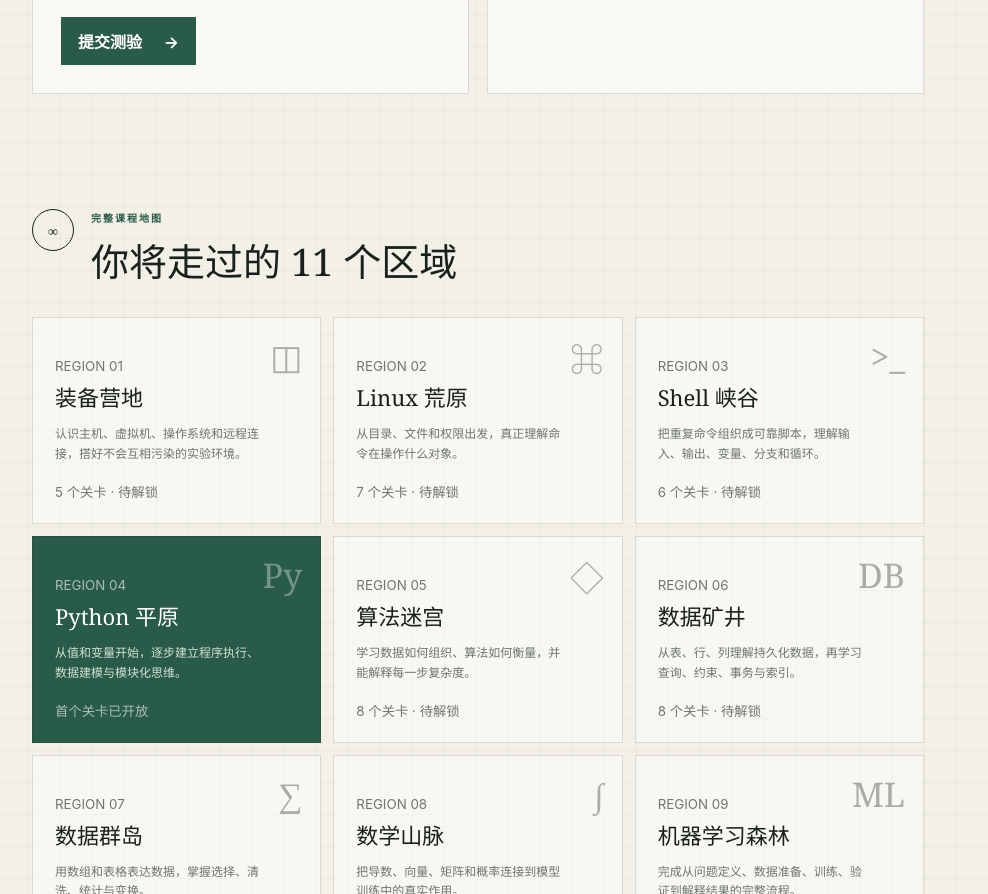
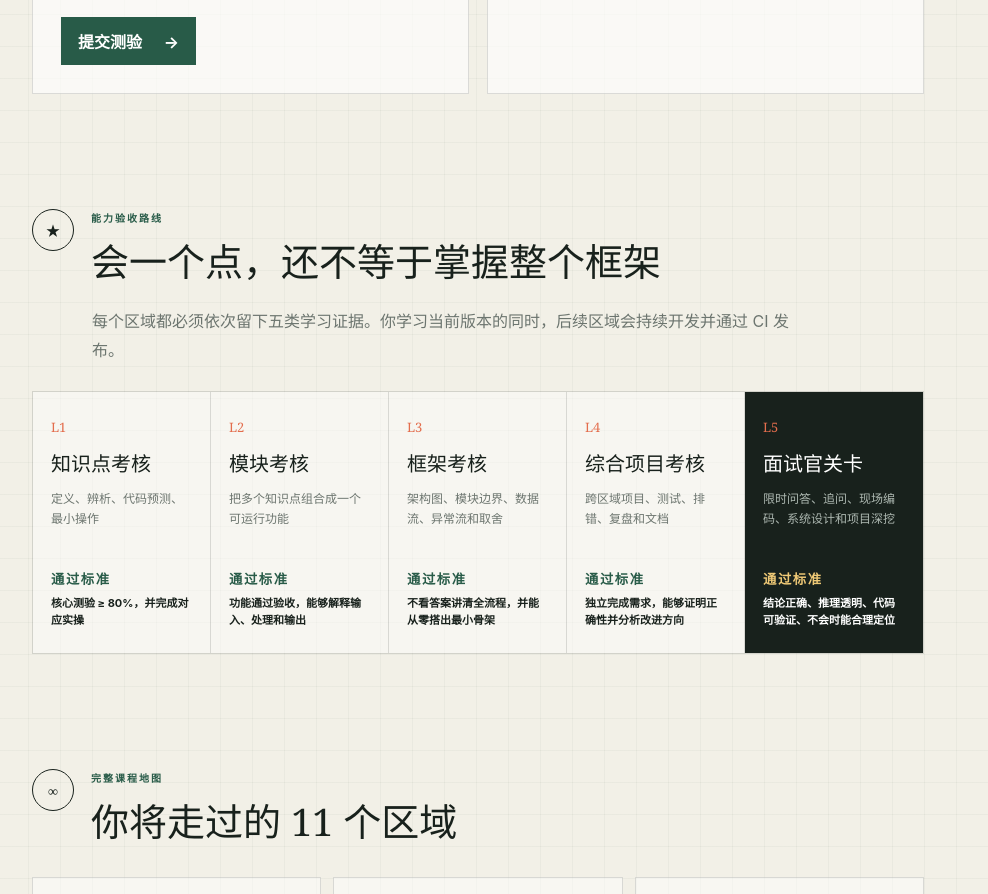
Before and after one commit to ma-yuaner/learn_bot, a website with bundled scripts: page index.html in a window 1280 px wide. Shown: the part 3858-4752 px from the top of the page, without its empty margins (292-1280 px from the left). Built offline with nearby package versions, Linux system fonts and the light colour scheme.

Commit message:
feat: add framework assessments and coverage matrix

```diff
--- a/app.js
+++ b/app.js
@@ -1,4 +1,4 @@
-import { firstLesson, tracks } from "./data/curriculum.js";
+import { assessmentLevels, firstLesson, tracks } from "./data/curriculum.js";
 
 const storageKey = "ai-explorer-progress-v1";
 const defaultProgress = {
@@ -58,6 +58,15 @@ function renderBaseContent() {
       <h3>${track.title}</h3>
       <p>${track.description}</p>
       <small>${track.available ? "首个关卡已开放" : `${track.chapters.length} 个关卡 · 待解锁`}</small>
+    </article>
+  `).join("");
+  document.querySelector("#assessment-levels").innerHTML = assessmentLevels.map((item) => `
+    <article class="assessment-level">
+      <span>${item.level}</span>
+      <h3>${item.title}</h3>
+      <p>${item.evidence}</p>
+      <small>通过标准</small>
+      <b>${item.pass}</b>
     </article>
   `).join("");
   document.querySelector("#quiz-questions").innerHTML = firstLesson.quiz.map((quiz, questionIndex) => `
--- a/data/curriculum.js
+++ b/data/curriculum.js
@@ -152,3 +152,36 @@ export const firstLesson = {
     }
   ]
 };
+
+export const assessmentLevels = [
+  {
+    level: "L1",
+    title: "知识点考核",
+    evidence: "定义、辨析、代码预测、最小操作",
+    pass: "核心测验 ≥ 80%，并完成对应实操"
+  },
+  {
+    level: "L2",
+    title: "模块考核",
+    evidence: "把多个知识点组合成一个可运行功能",
+    pass: "功能通过验收，能够解释输入、处理和输出"
+  },
+  {
+    level: "L3",
+    title: "框架考核",
+    evidence: "架构图、模块边界、数据流、异常流和取舍",
+    pass: "不看答案讲清全流程，并能从零搭出最小骨架"
+  },
+  {
+    level: "L4",
+    title: "综合项目考核",
+    evidence: "跨区域项目、测试、排错、复盘和文档",
+    pass: "独立完成需求，能够证明正确性并分析改进方向"
+  },
+  {
+    level: "L5",
+    title: "面试官关卡",
+    evidence: "限时问答、追问、现场编码、系统设计和项目深挖",
+    pass: "结论正确、推理透明、代码可验证、不会时能合理定位"
+  }
+];
--- a/index.html
+++ b/index.html
@@ -150,6 +150,15 @@
           </div>
         </section>
 
+        <section class="assessment-path">
+          <div class="section-heading">
+            <span class="step-number">★</span>
+            <div><p class="eyebrow">能力验收路线</p><h2>会一个点，还不等于掌握整个框架</h2></div>
+          </div>
+          <p class="path-intro">每个区域都必须依次留下五类学习证据。你学习当前版本的同时，后续区域会持续开发并通过 CI 发布。</p>
+          <div id="assessment-levels" class="assessment-levels"></div>
+        </section>
+
         <section class="map-section">
           <div class="section-heading">
             <span class="step-number">∞</span>
--- a/styles.css
+++ b/styles.css
@@ -95,7 +95,7 @@ button { cursor: pointer; }
 .mastery-track { height: 5px; background: #dddcd2; }
 .mastery-track i { display: block; height: 100%; background: var(--gold); }
 
-.lesson-section, .map-section { padding-top: 115px; }
+.lesson-section, .map-section, .assessment-path { padding-top: 115px; }
 .section-heading { display: flex; align-items: flex-start; gap: 17px; margin-bottom: 30px; }
 .section-heading .eyebrow { margin: 1px 0 7px; }
 .section-heading h2 { margin: 0; font: 38px Georgia, "Songti SC", serif; }
@@ -158,6 +158,18 @@ button { cursor: pointer; }
 .explain-card textarea { width: 100%; padding: 15px; resize: vertical; border: 1px solid var(--line); background: #fffef9; line-height: 1.7; margin: 12px 0; }
 .explain-card code { color: var(--coral); }
 
+.path-intro { max-width: 720px; color: var(--muted); line-height: 1.8; margin: -10px 0 26px 60px; }
+.assessment-levels { display: grid; grid-template-columns: repeat(5, 1fr); border: 1px solid var(--line); }
+.assessment-level { padding: 24px 18px; background: rgba(255,255,255,.42); border-right: 1px solid var(--line); min-height: 235px; }
+.assessment-level:last-child { border-right: 0; background: var(--ink); color: white; }
+.assessment-level > span { color: var(--coral); font: 13px Georgia, serif; }
+.assessment-level h3 { font: 20px Georgia, "Songti SC", serif; margin: 12px 0; }
+.assessment-level p { min-height: 58px; color: var(--muted); font-size: 12px; line-height: 1.65; }
+.assessment-level:last-child p { color: #aeb9b2; }
+.assessment-level small { display: block; margin-top: 22px; color: var(--green); font-weight: 800; letter-spacing: .12em; }
+.assessment-level:last-child small { color: #efc976; }
+.assessment-level b { display: block; margin-top: 7px; font-size: 11px; line-height: 1.55; }
+
 .world-map { display: grid; grid-template-columns: repeat(3, 1fr); gap: 12px; }
 .region { min-height: 185px; padding: 22px; border: 1px solid var(--line); background: rgba(255,255,255,.45); position: relative; overflow: hidden; }
 .region.available { background: var(--green); color: white; }
@@ -174,6 +186,8 @@ button { cursor: pointer; }
   .sidebar { display: none; }
   .content { padding-top: 30px; }
   .concept-grid { grid-template-columns: 1fr 1fr; }
+  .assessment-levels { grid-template-columns: 1fr 1fr; }
+  .assessment-level { border-bottom: 1px solid var(--line); }
   .concept-card:nth-child(2) { border-right: 0; }
   .concept-card { border-bottom: 1px solid var(--line); }
   .world-map { grid-template-columns: 1fr 1fr; }
@@ -189,6 +203,9 @@ button { cursor: pointer; }
   .objective-panel { grid-template-columns: 1fr; }
   .objective-panel ul { grid-template-columns: 1fr; }
   .concept-grid, .world-map { grid-template-columns: 1fr; }
+  .assessment-levels { grid-template-columns: 1fr; }
+  .assessment-level { border-right: 0; }
+  .path-intro { margin-left: 0; }
   .concept-card { border-right: 0; }
   .type-row { grid-template-columns: 55px 1fr 1fr; }
   .type-row span:last-child { grid-column: 2 / -1; }
```
Also changed, not shown: docs/coverage-matrix.md (added, +37 -0 lines), docs/learning-design.md (+25 -0 lines), tests/curriculum.test.mjs (+6 -1 lines), README.md.
